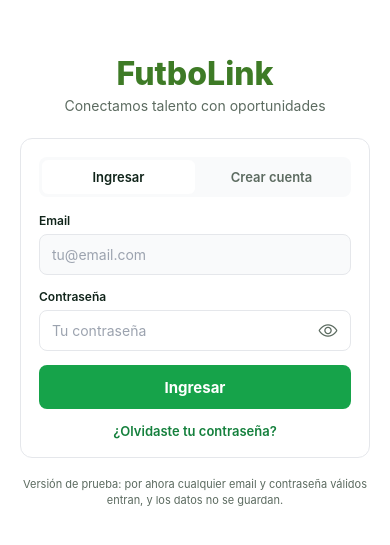
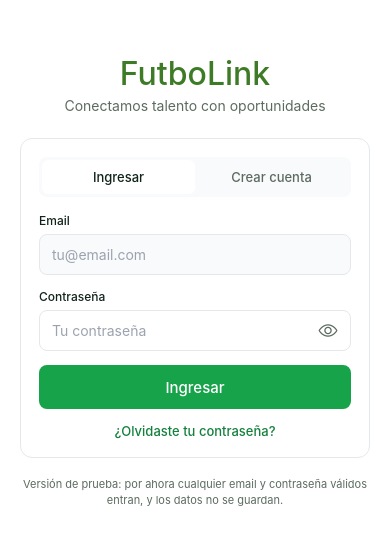
Before and after one commit to ismaulman/futbolink-app, a React Native app: screen / in a window 390 px wide. Shown: the part 141-686 px from the top of the page. Built offline with nearby package versions, Linux system fonts and the light colour scheme.

Commit message:
Tipografía liviana y perfil estilo Instagram/LinkedIn
Co-Authored-By: Claude Sonnet 5.5 <noreply@anthropic.com>
Claude-Session: https://claude.ai/code/session_018GGyLo68CB4MLCvW1cNdB1

```diff
--- a/src/components/OfferCard.tsx
+++ b/src/components/OfferCard.tsx
@@ -54,9 +54,9 @@ const styles = StyleSheet.create({
   },
   pressed: { backgroundColor: COLORS.surface },
   location: { fontSize: 12, color: COLORS.muted },
-  title: { fontSize: 16, fontWeight: "600", color: COLORS.ink, marginTop: 4 },
+  title: { fontSize: 16, fontWeight: "500", color: COLORS.ink, marginTop: 4 },
   club: { fontSize: 14, color: COLORS.muted, marginTop: 2 },
-  salary: { fontSize: 14, fontWeight: "600", color: COLORS.ink, marginTop: 8 },
+  salary: { fontSize: 14, fontWeight: "500", color: COLORS.ink, marginTop: 8 },
   footer: {
     flexDirection: "row",
     alignItems: "center",
@@ -68,5 +68,5 @@ const styles = StyleSheet.create({
   },
   posted: { fontSize: 12, color: COLORS.muted },
   appliedRow: { flexDirection: "row", alignItems: "center", gap: 4 },
-  action: { fontSize: 13, fontWeight: "600", color: COLORS.primaryDark },
+  action: { fontSize: 13, fontWeight: "500", color: COLORS.primaryDark },
 });
--- a/src/components/TabBar.tsx
+++ b/src/components/TabBar.tsx
@@ -60,6 +60,6 @@ const styles = StyleSheet.create({
     alignItems: "center",
     gap: 3,
   },
-  label: { fontSize: 11, color: COLORS.muted, fontWeight: "600" },
+  label: { fontSize: 11, color: COLORS.muted, fontWeight: "500" },
   labelActive: { color: COLORS.primary },
 });
--- a/src/screens/AuthScreen.tsx
+++ b/src/screens/AuthScreen.tsx
@@ -217,7 +217,7 @@ const styles = StyleSheet.create({
   },
   logo: {
     fontSize: 32,
-    fontWeight: "800",
+    fontWeight: "500",
     color: COLORS.brand,
     textAlign: "center",
   },
@@ -249,12 +249,12 @@ const styles = StyleSheet.create({
     borderRadius: 6,
   },
   segmentActive: { backgroundColor: COLORS.white },
-  segmentText: { fontSize: 13, fontWeight: "600", color: COLORS.muted },
+  segmentText: { fontSize: 13, fontWeight: "500", color: COLORS.muted },
   segmentTextActive: { color: COLORS.ink },
   field: { marginBottom: 14 },
   label: {
     fontSize: 12,
-    fontWeight: "600",
+    fontWeight: "500",
     color: COLORS.ink,
     marginBottom: 6,
   },
@@ -299,7 +299,7 @@ const styles = StyleSheet.create({
     backgroundColor: COLORS.primarySoft,
   },
   roleBody: { flex: 1 },
-  roleLabel: { fontSize: 14, fontWeight: "700", color: COLORS.ink },
+  roleLabel: { fontSize: 14, fontWeight: "500", color: COLORS.ink },
   roleDescription: { fontSize: 12, color: COLORS.muted, marginTop: 1 },
   error: { fontSize: 13, color: COLORS.danger, marginBottom: 12 },
   submit: {
@@ -309,13 +309,13 @@ const styles = StyleSheet.create({
     justifyContent: "center",
     alignItems: "center",
   },
-  submitText: { fontSize: 15, fontWeight: "700", color: COLORS.white },
+  submitText: { fontSize: 15, fontWeight: "500", color: COLORS.white },
   forgot: {
     fontSize: 13,
     color: COLORS.primaryDark,
     textAlign: "center",
     marginTop: 14,
-    fontWeight: "600",
+    fontWeight: "500",
   },
   note: {
     fontSize: 11,
--- a/src/screens/BuscarScreen.tsx
+++ b/src/screens/BuscarScreen.tsx
@@ -119,7 +119,7 @@ export default function BuscarScreen() {
 const styles = StyleSheet.create({
   screen: { flex: 1 },
   header: { paddingHorizontal: 16, paddingTop: 12, paddingBottom: 8 },
-  heading: { fontSize: 24, fontWeight: "700", color: COLORS.ink },
+  heading: { fontSize: 22, fontWeight: "500", color: COLORS.ink },
   subheading: { fontSize: 13, color: COLORS.muted, marginTop: 2 },
   searchBox: {
     flexDirection: "row",
@@ -146,7 +146,7 @@ const styles = StyleSheet.create({
     backgroundColor: COLORS.primarySoft,
     borderColor: COLORS.primaryBorder,
   },
-  chipText: { fontSize: 13, fontWeight: "600", color: COLORS.muted },
+  chipText: { fontSize: 13, fontWeight: "500", color: COLORS.muted },
   chipTextActive: { color: COLORS.primaryDark },
   list: { padding: 16, gap: 10 },
   card: {
@@ -167,10 +167,10 @@ const styles = StyleSheet.create({
     alignItems: "center",
     justifyContent: "center",
   },
-  avatarText: { fontSize: 15, fontWeight: "800", color: COLORS.primaryDark },
+  avatarText: { fontSize: 15, fontWeight: "500", color: COLORS.primaryDark },
   cardBody: { flex: 1 },
   nameRow: { flexDirection: "row", alignItems: "center", gap: 6 },
-  name: { fontSize: 15, fontWeight: "700", color: COLORS.ink, flexShrink: 1 },
+  name: { fontSize: 15, fontWeight: "500", color: COLORS.ink, flexShrink: 1 },
   meta: { fontSize: 12, color: COLORS.muted, marginTop: 2 },
   empty: { textAlign: "center", color: COLORS.muted, marginTop: 32 },
 });
--- a/src/screens/MercadoScreen.tsx
+++ b/src/screens/MercadoScreen.tsx
@@ -76,12 +76,12 @@ const styles = StyleSheet.create({
   header: { paddingHorizontal: 16, paddingTop: 12, paddingBottom: 8 },
   logo: {
     fontSize: 14,
-    fontWeight: "800",
+    fontWeight: "500",
     color: COLORS.primaryDark,
     letterSpacing: 0.5,
     marginBottom: 6,
   },
-  heading: { fontSize: 24, fontWeight: "700", color: COLORS.ink },
+  heading: { fontSize: 22, fontWeight: "500", color: COLORS.ink },
   subheading: { fontSize: 13, color: COLORS.muted, marginTop: 2 },
   filtersRow: { flexDirection: "row", gap: 8, marginTop: 14 },
   chip: {
@@ -96,7 +96,7 @@ const styles = StyleSheet.create({
     backgroundColor: COLORS.primarySoft,
     borderColor: COLORS.primaryBorder,
   },
-  chipText: { fontSize: 13, fontWeight: "600", color: COLORS.muted },
+  chipText: { fontSize: 13, fontWeight: "500", color: COLORS.muted },
   chipTextActive: { color: COLORS.primaryDark },
   list: { padding: 16, gap: 12 },
 });
--- a/src/screens/OfertaScreen.tsx
+++ b/src/screens/OfertaScreen.tsx
@@ -97,12 +97,12 @@ const styles = StyleSheet.create({
     alignItems: "center",
     justifyContent: "center",
   },
-  topTitle: { fontSize: 16, fontWeight: "700", color: COLORS.ink },
+  topTitle: { fontSize: 16, fontWeight: "500", color: COLORS.ink },
   content: { padding: 16, paddingBottom: 24 },
   location: { fontSize: 12, color: COLORS.muted },
   title: {
     fontSize: 22,
-    fontWeight: "700",
+    fontWeight: "500",
     color: COLORS.ink,
     marginTop: 4,
   },
@@ -117,14 +117,14 @@ const styles = StyleSheet.create({
   },
   salaryLabel: {
     fontSize: 10,
-    fontWeight: "700",
+    fontWeight: "500",
     letterSpacing: 0.6,
     color: COLORS.subtle,
   },
-  salary: { fontSize: 20, fontWeight: "700", color: COLORS.ink, marginTop: 2 },
+  salary: { fontSize: 20, fontWeight: "500", color: COLORS.ink, marginTop: 2 },
   sectionTitle: {
     fontSize: 15,
-    fontWeight: "700",
+    fontWeight: "500",
     color: COLORS.ink,
     marginTop: 20,
     marginBottom: 8,
@@ -156,6 +156,6 @@ const styles = StyleSheet.create({
     borderWidth: 1,
     borderColor: COLORS.primary,
   },
-  applyText: { fontSize: 15, fontWeight: "700", color: COLORS.white },
+  applyText: { fontSize: 15, fontWeight: "500", color: COLORS.white },
   appliedText: { color: COLORS.primaryDark },
 });
--- a/src/screens/PerfilScreen.tsx
+++ b/src/screens/PerfilScreen.tsx
@@ -27,6 +27,8 @@ function InfoRow({ label, value }: { label: string; value: string }) {
   );
 }
 
+// Perfil estilo Instagram/LinkedIn: avatar + números arriba, datos en listas
+// planas con divisores finos, sin cajas ni negritas pesadas.
 export default function PerfilScreen({ user, appliedCount, onLogout }: Props) {
   const initials = user.name
     .split(" ")
@@ -42,33 +44,47 @@ export default function PerfilScreen({ user, appliedCount, onLogout }: Props) {
       contentContainerStyle={styles.content}
       showsVerticalScrollIndicator={false}
     >
-      <Text style={styles.heading}>Perfil</Text>
+      <View style={styles.topRow}>
+        <Text style={styles.username}>{user.name}</Text>
+        <Pressable onPress={onLogout} hitSlop={10} accessibilityLabel="Cerrar sesión">
+          <Ionicons name="log-out-outline" size={24} color={COLORS.ink} />
+        </Pressable>
+      </View>
 
-      <View style={styles.headerCard}>
+      <View style={styles.headerRow}>
         <View style={styles.avatar}>
           <Text style={styles.avatarText}>{initials}</Text>
         </View>
-        <Text style={styles.name}>{user.name}</Text>
-        <Text style={styles.subtitle}>
-          {roleLabel} · {user.email}
-        </Text>
-
-        <View style={styles.unverified}>
-          <Ionicons name="shield-outline" size={14} color={COLORS.muted} />
-          <Text style={styles.unverifiedText}>Perfil sin verificar</Text>
-        </View>
-
         <View style={styles.statsRow}>
           <Stat value={String(MY_PROFILE.views)} label="Vistas" />
-          <Stat value={String(MY_PROFILE.videoPlays)} label="Reproducciones" />
+          <Stat value={String(MY_PROFILE.videoPlays)} label="Videos" />
           <Stat value={String(appliedCount)} label="Postulaciones" />
         </View>
+      </View>
+
+      <View style={styles.bio}>
+        <Text style={styles.name}>{user.name}</Text>
+        <Text style={styles.role}>
+          {roleLabel}
+          {isPlayer ? ` · ${MY_PROFILE.position}` : ""}
+        </Text>
+        <Text style={styles.email}>{user.email}</Text>
+      </View>
+
+      <View style={styles.actions}>
+        <Pressable style={({ pressed }) => [styles.actionButton, pressed && styles.pressed]}>
+          <Text style={styles.actionText}>Editar perfil</Text>
+        </Pressable>
+        <Pressable style={({ pressed }) => [styles.actionButton, pressed && styles.pressed]}>
+          <Ionicons name="shield-checkmark-outline" size={15} color={COLORS.ink} />
+          <Text style={styles.actionText}>Verificar</Text>
+        </Pressable>
       </View>
 
       {isPlayer ? (
         <>
           <Text style={styles.sectionTitle}>Información</Text>
-          <View style={styles.card}>
+          <View style={styles.list}>
             <InfoRow label="Posición" value={MY_PROFILE.position} />
             <InfoRow label="Altura" value={MY_PROFILE.height} />
             <InfoRow label="Pie hábil" value={MY_PROFILE.foot} />
@@ -76,24 +92,22 @@ export default function PerfilScreen({ user, appliedCount, onLogout }: Props) {
           </View>
 
           <Text style={styles.sectionTitle}>Trayectoria</Text>
-          <View style={styles.card}>
-            {MY_PROFILE.career.map((item, index) => (
-              <View
-                key={item.year}
-                style={[
-                  styles.careerRow,
-                  index === MY_PROFILE.career.length - 1 && styles.careerRowLast,
-                ]}
-              >
-                <Text style={styles.careerYear}>{item.year}</Text>
-                <Text style={styles.careerClub}>{item.club}</Text>
-                <Text style={styles.careerDetail}>{item.detail}</Text>
+          <View style={styles.list}>
+            {MY_PROFILE.career.map((item) => (
+              <View key={item.year} style={styles.careerRow}>
+                <View style={styles.careerDot} />
+                <View style={styles.careerBody}>
+                  <Text style={styles.careerClub}>{item.club}</Text>
+                  <Text style={styles.careerDetail}>
+                    {item.detail} · {item.year}
+                  </Text>
+                </View>
               </View>
             ))}
           </View>
         </>
       ) : (
-        <View style={[styles.card, styles.emptyCard]}>
+        <View style={styles.empty}>
           <Text style={styles.emptyTitle}>Completá tu perfil</Text>
           <Text style={styles.emptyText}>
             Acá vas a poder cargar tu experiencia y los datos de tu{" "}
@@ -101,113 +115,108 @@ export default function PerfilScreen({ user, appliedCount, onLogout }: Props) {
           </Text>
         </View>
       )}
-
-      <Pressable
-        onPress={onLogout}
-        style={({ pressed }) => [styles.logout, pressed && { opacity: 0.8 }]}
-      >
-        <Ionicons name="log-out-outline" size={18} color={COLORS.muted} />
-        <Text style={styles.logoutText}>Cerrar sesión</Text>
-      </Pressable>
     </ScrollView>
   );
 }
 
 const styles = StyleSheet.create({
-  content: { padding: 16, paddingBottom: 24 },
-  heading: {
-    fontSize: 26,
-    fontWeight: "800",
-    color: COLORS.ink,
-    marginBottom: 14,
+  content: { paddingBottom: 24 },
+  topRow: {
+    flexDirection: "row",
+    alignItems: "center",
+    justifyContent: "space-between",
+    paddingHorizontal: 16,
+    paddingVertical: 12,
   },
-  headerCard: {
+  username: { fontSize: 20, fontWeight: "500", color: COLORS.ink },
+  headerRow: {
+    flexDirection: "row",
     alignItems: "center",
-    padding: 18,
-    borderRadius: RADIUS.md,
-    borderWidth: 1,
-    borderColor: COLORS.border,
-    backgroundColor: COLORS.white,
+    paddingHorizontal: 16,
+    gap: 20,
   },
   avatar: {
-    width: 80,
-    height: 80,
-    borderRadius: 40,
+    width: 84,
+    height: 84,
+    borderRadius: 42,
     backgroundColor: COLORS.primarySoft,
+    borderWidth: 1,
+    borderColor: COLORS.primaryBorder,
     alignItems: "center",
     justifyContent: "center",
   },
-  avatarText: { fontSize: 28, fontWeight: "800", color: COLORS.primaryDark },
-  name: { fontSize: 20, fontWeight: "800", color: COLORS.ink, marginTop: 10 },
-  subtitle: { fontSize: 13, color: COLORS.muted, marginTop: 4 },
-  unverified: {
+  avatarText: { fontSize: 30, fontWeight: "400", color: COLORS.primaryDark },
+  statsRow: { flex: 1, flexDirection: "row", justifyContent: "space-around" },
+  stat: { alignItems: "center" },
+  statValue: { fontSize: 18, fontWeight: "500", color: COLORS.ink },
+  statLabel: { fontSize: 12, color: COLORS.muted, marginTop: 2 },
+  bio: { paddingHorizontal: 16, marginTop: 14 },
+  name: { fontSize: 15, fontWeight: "500", color: COLORS.ink },
+  role: { fontSize: 14, color: COLORS.muted, marginTop: 2 },
+  email: { fontSize: 13, color: COLORS.subtle, marginTop: 2 },
+  actions: {
+    flexDirection: "row",
+    gap: 8,
+    paddingHorizontal: 16,
+    marginTop: 14,
+  },
+  actionButton: {
+    flex: 1,
+    height: 36,
     flexDirection: "row",
     alignItems: "center",
-    gap: 5,
-    marginTop: 10,
-    paddingHorizontal: 10,
-    paddingVertical: 4,
+    justifyContent: "center",
+    gap: 6,
     borderRadius: RADIUS.sm,
-    borderWidth: 1,
-    borderColor: COLORS.border,
+    backgroundColor: COLORS.divider,
   },
-  unverifiedText: { fontSize: 12, color: COLORS.muted },
-  statsRow: {
-    flexDirection: "row",
-    alignSelf: "stretch",
-    marginTop: 16,
-    paddingTop: 14,
+  actionText: { fontSize: 13, fontWeight: "500", color: COLORS.ink },
+  pressed: { opacity: 0.7 },
+  sectionTitle: {
+    fontSize: 16,
+    fontWeight: "500",
+    color: COLORS.ink,
+    paddingHorizontal: 16,
+    marginTop: 26,
+    marginBottom: 4,
+  },
+  list: {
+    marginHorizontal: 16,
     borderTopWidth: 1,
     borderTopColor: COLORS.divider,
   },
-  stat: { flex: 1, alignItems: "center" },
-  statValue: { fontSize: 18, fontWeight: "800", color: COLORS.primaryDark },
-  statLabel: { fontSize: 11, color: COLORS.muted, marginTop: 2 },
-  sectionTitle: {
-    fontSize: 15,
-    fontWeight: "700",
-    color: COLORS.ink,
-    marginTop: 20,
-    marginBottom: 8,
-  },
-  card: {
-    padding: 14,
-    borderRadius: RADIUS.md,
-    borderWidth: 1,
-    borderColor: COLORS.border,
-    backgroundColor: COLORS.white,
-  },
-  emptyCard: { marginTop: 20 },
-  emptyTitle: { fontSize: 15, fontWeight: "700", color: COLORS.ink },
-  emptyText: { fontSize: 13, color: COLORS.muted, marginTop: 4, lineHeight: 19 },
   infoRow: {
     flexDirection: "row",
     justifyContent: "space-between",
-    paddingVertical: 6,
-  },
-  infoLabel: { fontSize: 13, color: COLORS.muted },
-  infoValue: { fontSize: 13, fontWeight: "600", color: COLORS.ink },
-  careerRow: {
-    paddingBottom: 12,
-    marginBottom: 12,
+    paddingVertical: 12,
     borderBottomWidth: 1,
     borderBottomColor: COLORS.divider,
   },
-  careerRowLast: { paddingBottom: 0, marginBottom: 0, borderBottomWidth: 0 },
-  careerYear: { fontSize: 11, color: COLORS.muted },
-  careerClub: { fontSize: 14, fontWeight: "700", color: COLORS.ink, marginTop: 2 },
-  careerDetail: { fontSize: 12, color: COLORS.muted, marginTop: 1 },
-  logout: {
+  infoLabel: { fontSize: 14, color: COLORS.muted },
+  infoValue: { fontSize: 14, color: COLORS.ink },
+  careerRow: {
     flexDirection: "row",
-    alignItems: "center",
-    justifyContent: "center",
-    gap: 8,
-    marginTop: 24,
+    gap: 12,
     paddingVertical: 12,
-    borderRadius: RADIUS.md,
-    borderWidth: 1,
-    borderColor: COLORS.border,
-    backgroundColor: COLORS.white,
+    borderBottomWidth: 1,
+    borderBottomColor: COLORS.divider,
   },
-  logoutText: { fontSize: 14, fontWeight: "600", color: COLORS.muted },
+  careerDot: {
+    width: 8,
+    height: 8,
+    borderRadius: 4,
+    backgroundColor: COLORS.primary,
+    marginTop: 6,
+  },
+  careerBody: { flex: 1 },
+  careerClub: { fontSize: 15, fontWeight: "500", color: COLORS.ink },
+  careerDetail: { fontSize: 13, color: COLORS.muted, marginTop: 2 },
+  empty: { paddingHorizontal: 16, marginTop: 32, alignItems: "center" },
+  emptyTitle: { fontSize: 16, fontWeight: "500", color: COLORS.ink },
+  emptyText: {
+    fontSize: 14,
+    color: COLORS.muted,
+    textAlign: "center",
+    marginTop: 4,
+  },
 });
```
